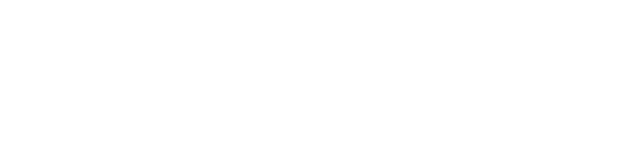
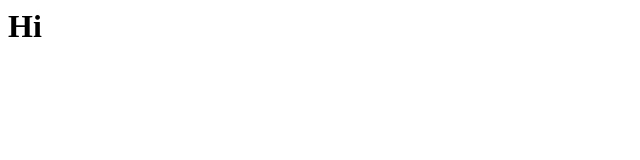
Before and after one commit to riadubey/discussion1, a plain HTML site: page index.html in a window 1280 px wide. Shown: the full height of the page, 0-640 px from the left. Drawn offline with Linux system fonts and the light colour scheme.

Commit message:
Update index.html

```diff
--- a/index.html
+++ b/index.html
@@ -1,2 +1,5 @@
 <html>
 <body>
+  <h1>Hi</h1>
+</body>
+</html>
```
